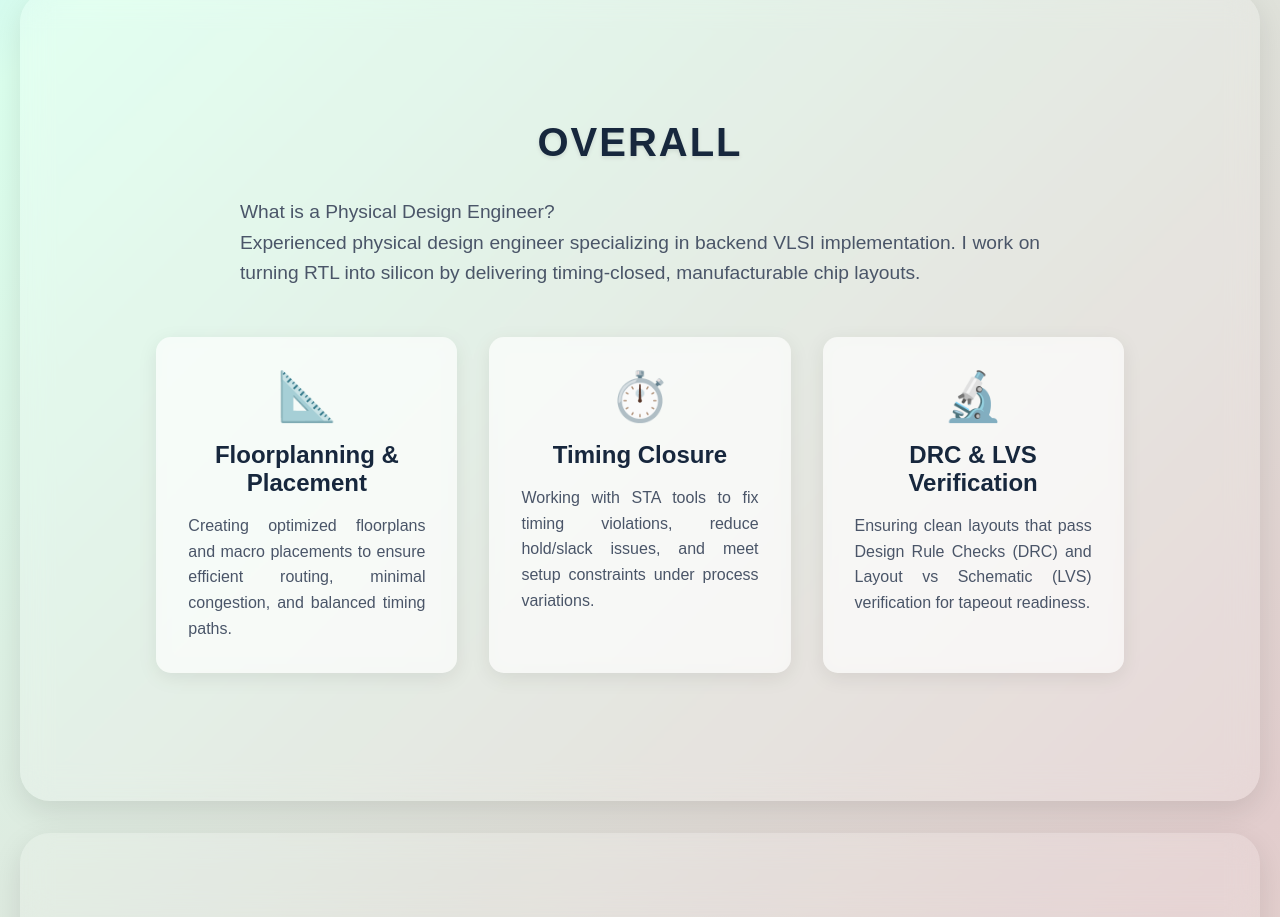
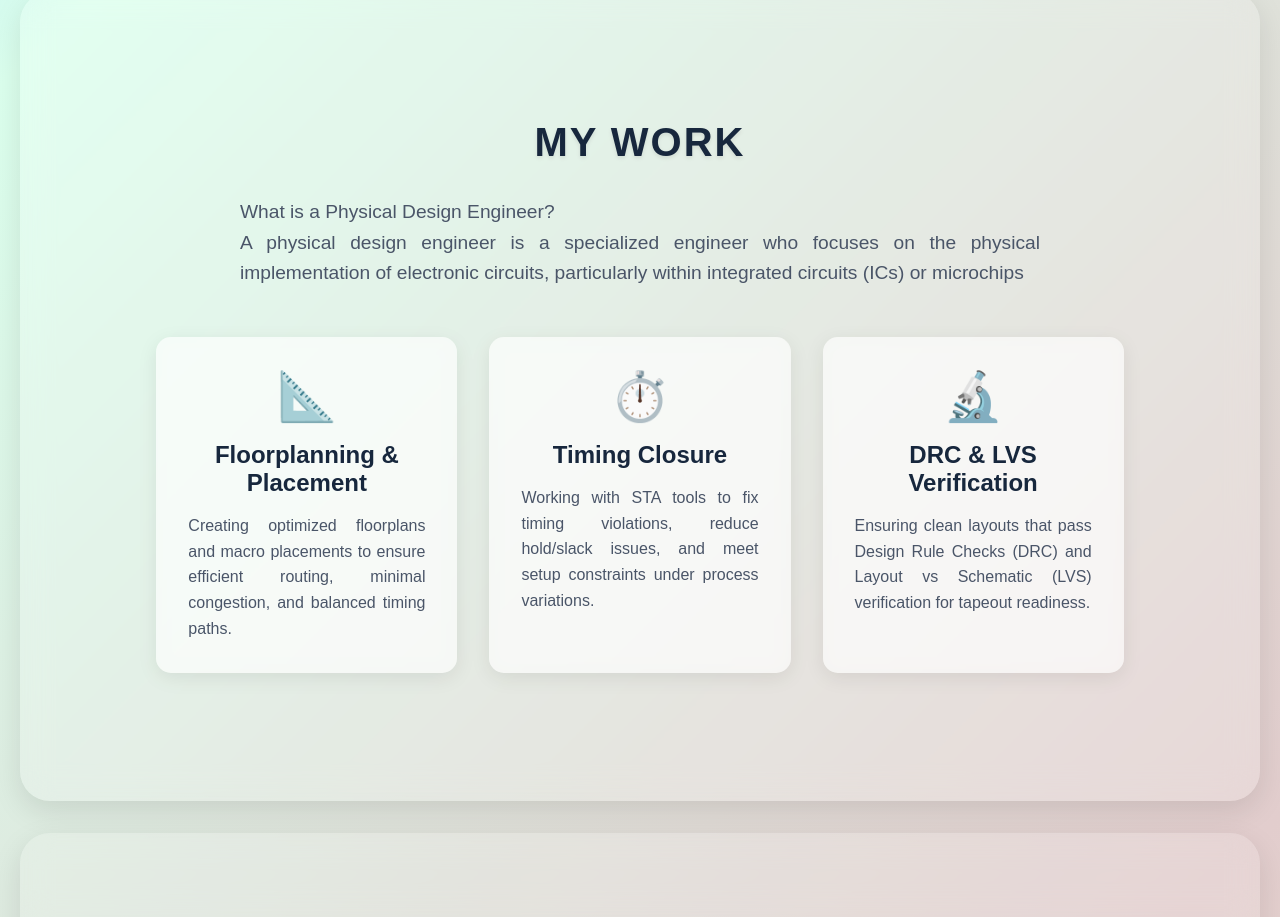
Before and after one commit to quoc2001/quoc2001.github.io, a plain HTML site: page index.html in a window 1280 px wide. Shown: the part 920-1837 px from the top of the page. Drawn offline with Linux system fonts and the light colour scheme.

Commit message:
Add files via upload

```diff
--- a/index.html
+++ b/index.html
@@ -79,11 +79,11 @@
 
             <section id="work" class="section work">
                 <div class="work-content">
-                    <h2 class="work-title text-slide-up">Overall</h2>
+                    <h2 class="work-title text-slide-up">My work</h2>
                     <p class="work-description text-slide-up delay-2">
                         What is a Physical Design Engineer? <br/>
-                        Experienced physical design engineer specializing in backend VLSI implementation.
-                        I work on turning RTL into silicon by delivering timing-closed, manufacturable chip layouts.
+                        A physical design engineer is a specialized engineer who focuses on the physical implementation
+                         of electronic circuits, particularly within integrated circuits (ICs) or microchips
                     </p>
                     <div class="work-grid">
                         <div class="work-card text-slide-up delay-3">
```
